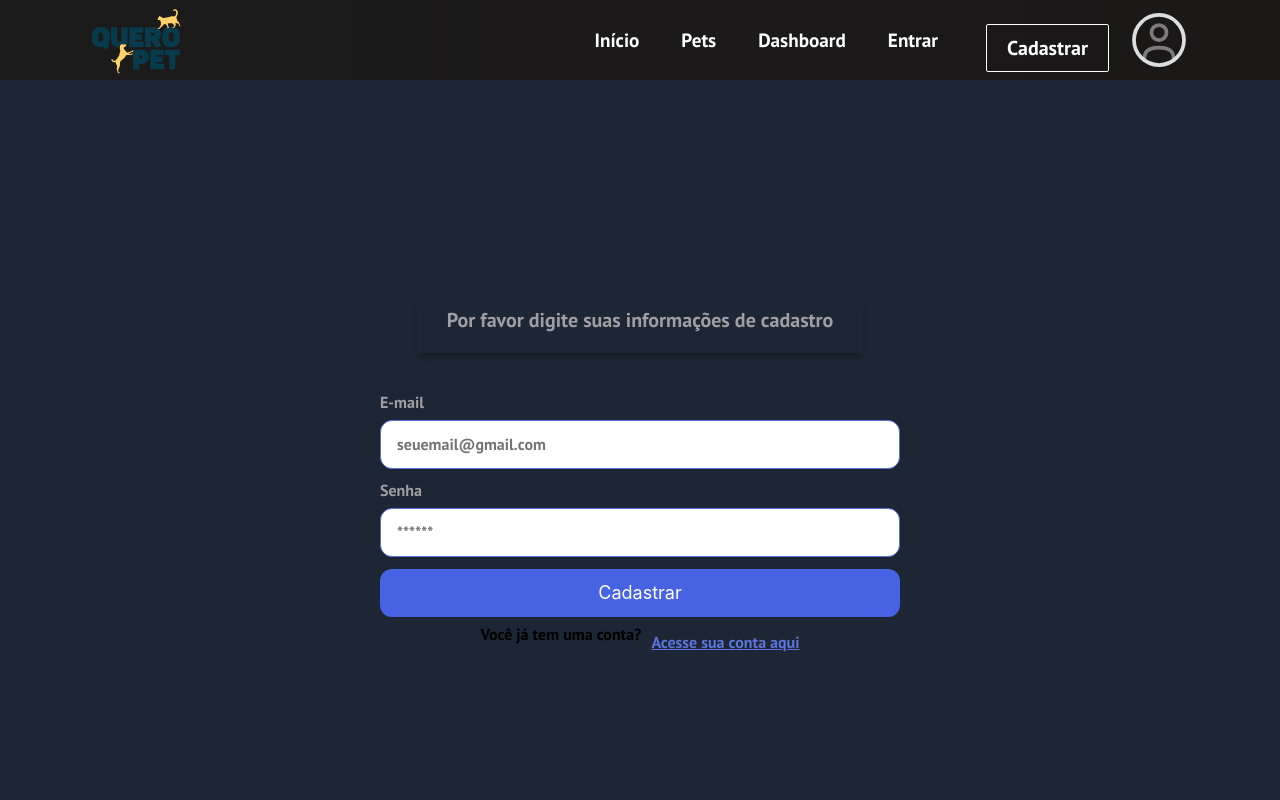
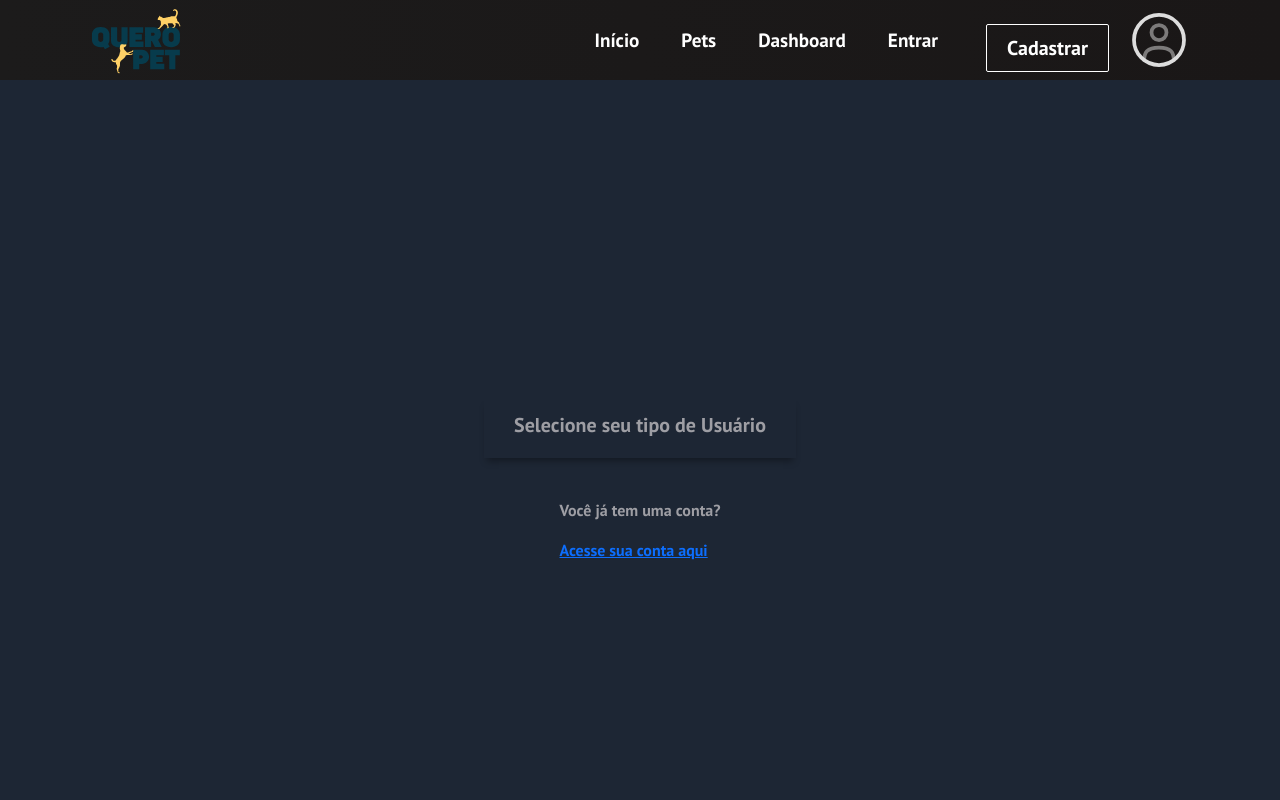
Before and after one commit to Rodrigobrit08t/Quero-Pet-Frontend, a React (Create React App) app: page /Cadastrar in a window 1280 px wide. Shown: the top 800 px of the page. Built offline with nearby package versions, Linux system fonts and the light colour scheme.

Commit message:
Criando cadastro da ONG

```diff
--- a/src/components/pages/Login/Cadastrar.js
+++ b/src/components/pages/Login/Cadastrar.js
@@ -5,63 +5,21 @@ import './Entrar.css';
 
 function Cadastrar() {
 
-  const [email, setEmail] = useState("");
-  const [password, setPassword] = useState("");
+  return (
+    <div>
+      <div className='container'>
+        <header className="header">
+          <span>Selecione seu tipo de Usuário</span>
+        </header>
+        <div className='choose-container'>
 
-  /*
-  const [createUserWithEmailAndPassword, user, loading, error] =
-    useCreateUserWithEmailAndPassword(auth);
-
-  function handleSignOut(e) {
-    e.preventDefault();
-    createUserWithEmailAndPassword(email, password);
-  }
-
-  if (loading) {
-    return <p>carregando...</p>;
-  }
-  */
-
-  return (
-    <>
-      <div className="container">
-      <header className="header">
-        <span>Por favor digite suas informações de cadastro</span>
-      </header>
-
-      <form>
-        <div className="inputContainer">
-          <label htmlFor="email">E-mail</label>
-          <input
-            type="text"
-            name="email"
-            id="email"
-            placeholder="seuemail@gmail.com"
-            onChange={(e) => setEmail(e.target.value)}
-          />
         </div>
-
-        <div className="inputContainer">
-          <label htmlFor="password">Senha</label>
-          <input
-            type="password"
-            name="password"
-            id="password"
-            placeholder="******"
-            onChange={(e) => setPassword(e.target.value)}
-          />
-        </div>
-
-        <button /*onClick={handleSignOut}*/ className="button">
-          Cadastrar
-        </button>
         <div className="footer">
           <p>Você já tem uma conta?</p>
           <Link to="/Entrar">Acesse sua conta aqui</Link>
         </div>
-      </form>
+      </div>
     </div>
-    </>
   )
 }
 
```
Also changed, not shown: src/components/pages/CRUD/Add_Pet.js (+5 -2 lines), src/components/pages/Login/CadastrarONG.js (added, +68 -0 lines).
